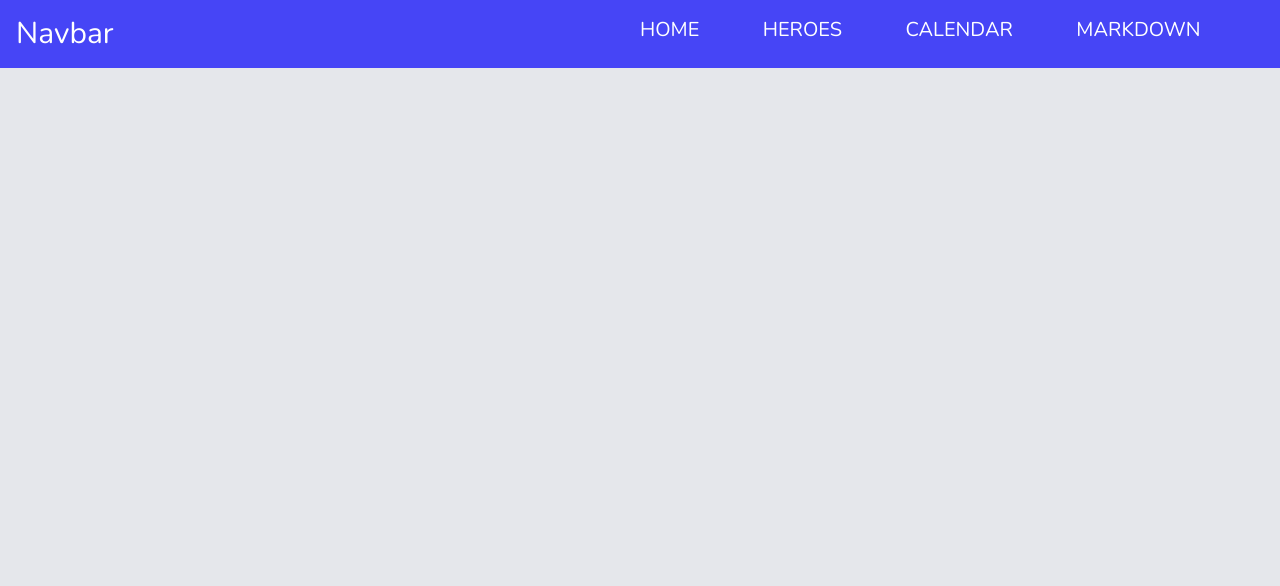
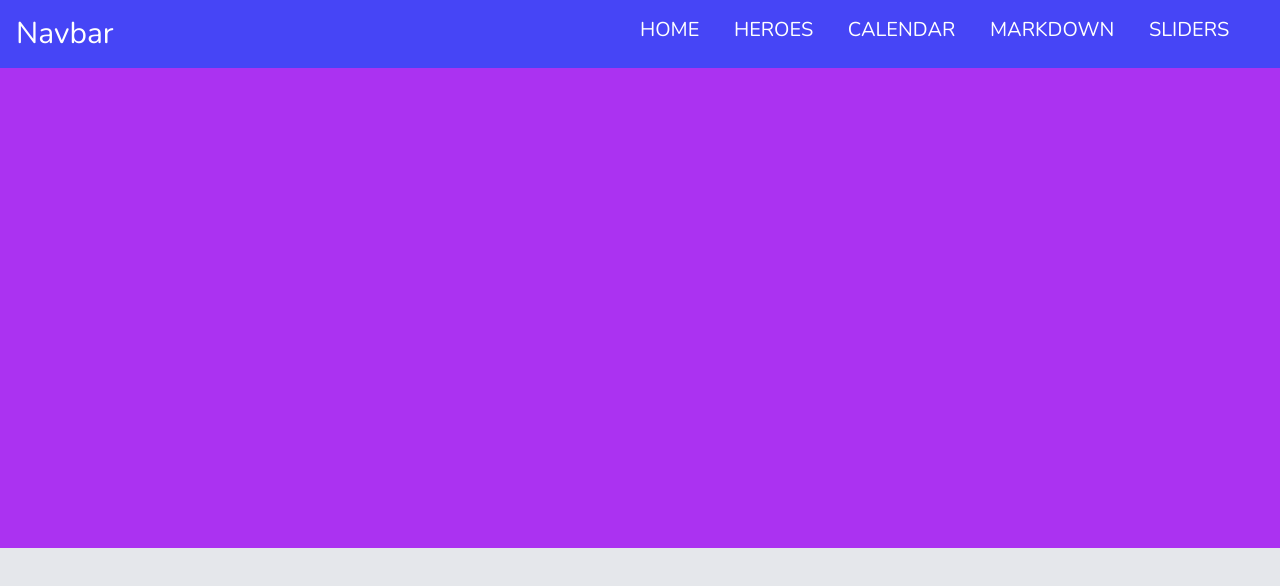
Before and after one commit to Chirag5528/learnVue, a Vue app: page /sliders in a window 1280 px wide. Shown: the top 586 px of the page. Built offline with nearby package versions, Linux system fonts and the light colour scheme.

Commit message:
Added Sliders

```diff
--- a/src/Router.js
+++ b/src/Router.js
@@ -22,6 +22,11 @@ export const routes = [
         name:"markdown",
         component: () => /*webpackChunkName: MarkDownTemplate*/ import("@/components/MarkDownTemplate")
     },
+    {
+        path:"/sliders",
+        name:"sliders",
+        component: () => /*webpackChunkName: SliderTemplate*/ import("@/components/SliderTemplate")
+    },
 ]
 const router = createRouter({
     history:createWebHistory(),
--- /dev/null
+++ b/src/components/SliderTemplate/index.vue
@@ -0,0 +1,31 @@
+<template>
+    <div class="flex flex-wrap w-full flex-row h-screen">
+        <div class="absolute w-full" v-for="(image,index) in images" :key="index">
+            <div class="h-120" :class="image" v-if="currentSlide === index"></div>
+        </div>
+    </div>
+</template>
+<script>
+export default {
+    data:function(){
+        return{
+            interval:"",
+            currentSlide:0,
+            images:['bg-royalblue-600','bg-flamingo-600','bg-scarlet-600']
+        }
+    },
+    methods:{
+        changeSlider:function(){
+            this.interval = setInterval(() => {
+                this.currentSlide = (this.currentSlide === 2) ? 0 : this.currentSlide+1
+            }, 3000)
+        }
+    },
+    mounted(){
+        this.changeSlider()
+    },
+    beforeMount(){
+        this.interval = ''
+    }
+}
+</script>
--- a/tailwind.config.js
+++ b/tailwind.config.js
@@ -188,6 +188,8 @@ module.exports = {
       72: '18rem',
       80: '20rem',
       96: '24rem',
+      120: '30rem',
+      160: '40rem',
     },
     animation: {
       none: 'none',
```
